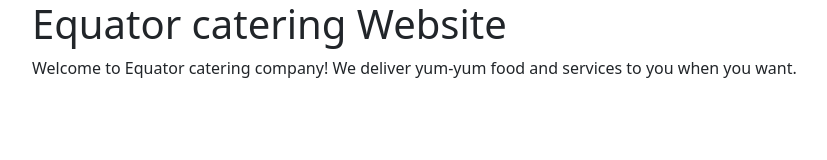
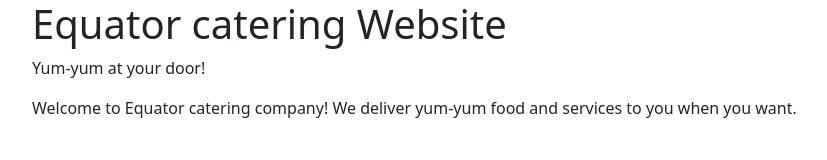
Before and after one commit to Kips-alih/Equator-Catering, a plain HTML site: page index.html in a window 1280 px wide. Shown: the whole page, without its empty margins (50-877 px from the left). Drawn offline with Linux system fonts and the light colour scheme.

Commit message:
Add jumbotron to h1 and company's slogan

```diff
--- a/index.html
+++ b/index.html
@@ -8,7 +8,10 @@
   </head>
   <body>
     <div class="container">
-      <h1>Equator catering Website</h1>
+      <div class="jumbotron">
+        <h1>Equator catering Website</h1>
+        <p>Yum-yum at your door!</p>
+      </div>
       <p>Welcome to Equator catering company! We deliver yum-yum food and services to you when you want.</p>
     </div>
   </body>
```
